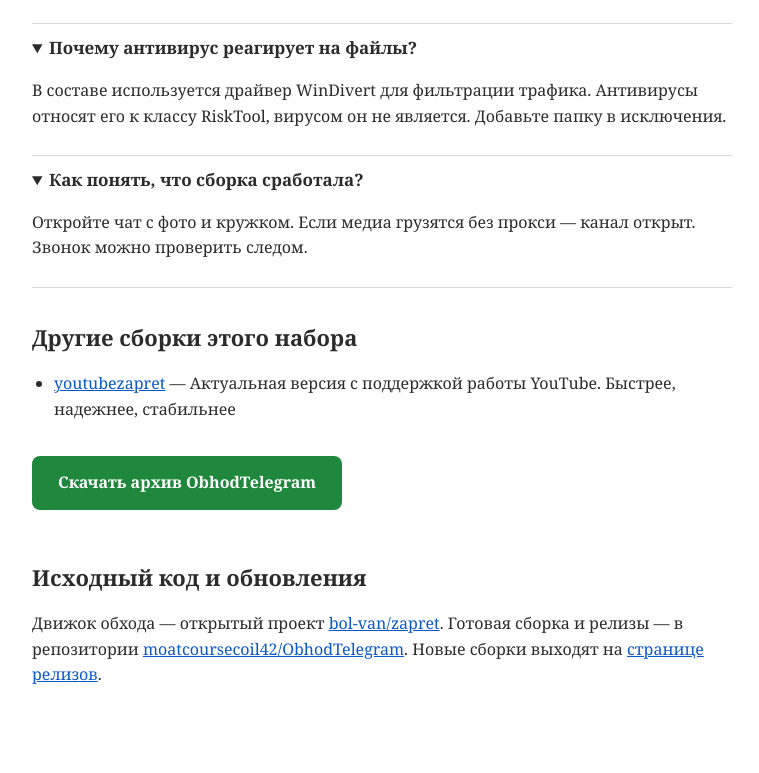
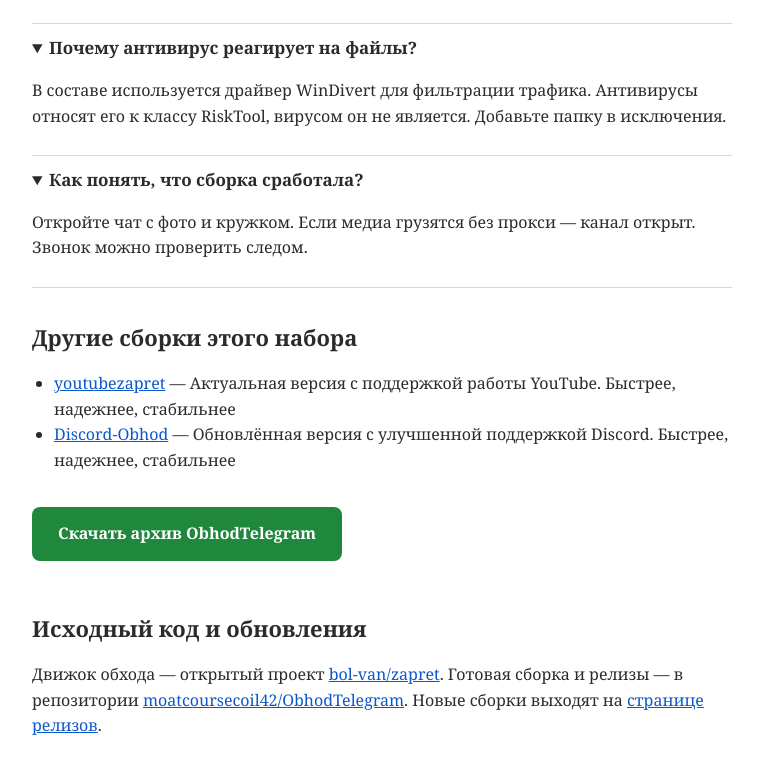
Before and after one commit to moatcoursecoil42/ObhodTelegram, a plain HTML site: page docs/index.html in a window 1280 px wide. Shown: the part 1458-2231 px from the top of the page, without its empty margins (258-1017 px from the left). Drawn offline with Linux system fonts and the light colour scheme.

Commit message:
docs: sibling links

```diff
--- a/docs/index.html
+++ b/docs/index.html
@@ -85,6 +85,7 @@
   <h2>Другие сборки этого набора</h2>
   <ul class="siblings">
     <li><a href="https://moatcoursecoil42.github.io/youtubezapret/">youtubezapret</a> — Актуальная версия с поддержкой работы YouTube. Быстрее, надежнее, стабильнее</li>
+    <li><a href="https://moatcoursecoil42.github.io/Discord-Obhod/">Discord-Obhod</a> — Обновлённая версия с улучшенной поддержкой Discord. Быстрее, надежнее, стабильнее</li>
   </ul>
 
   <p><a class="cta" href="https://github.com/moatcoursecoil42/ObhodTelegram/releases/latest">Скачать архив ObhodTelegram</a></p>
```
